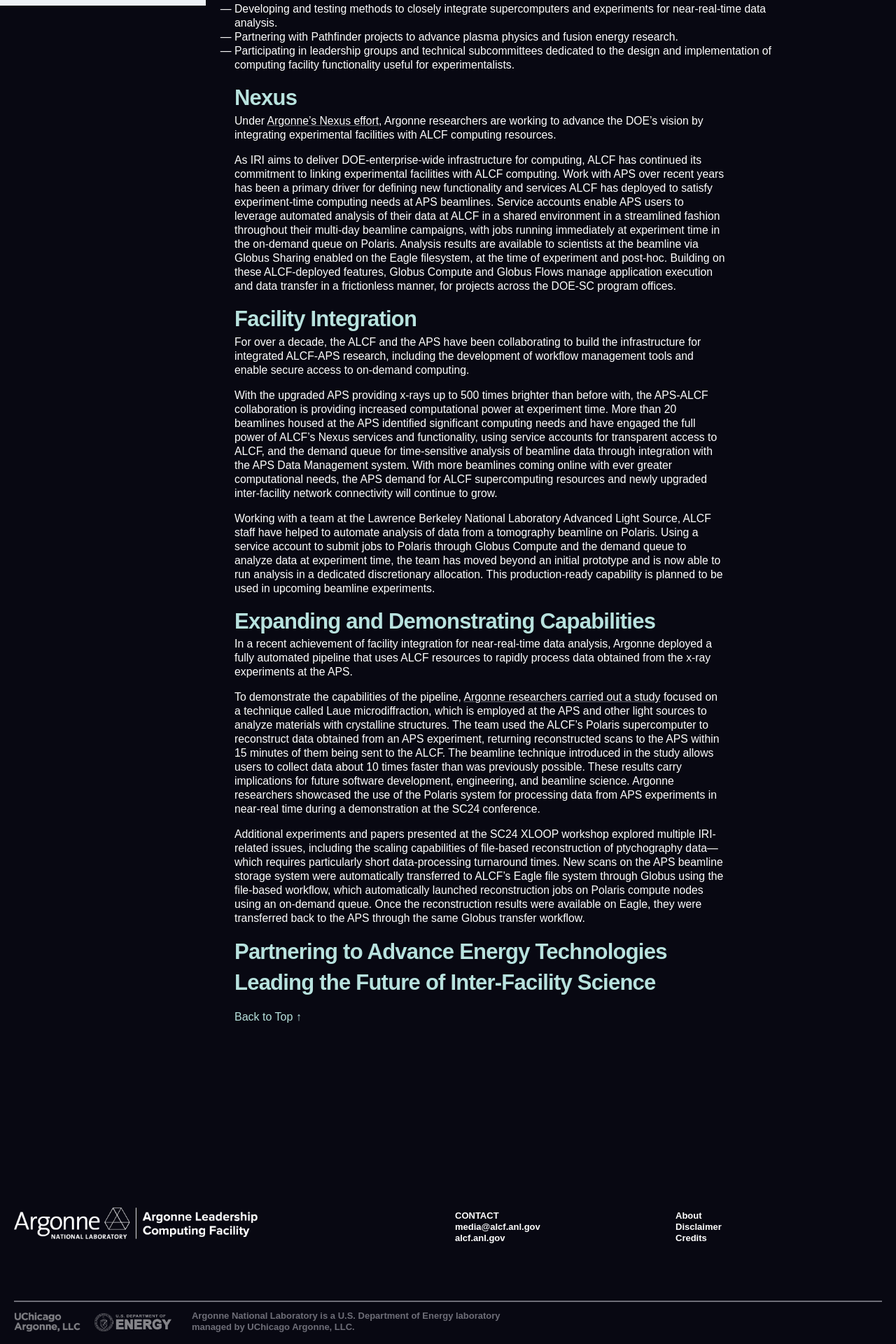
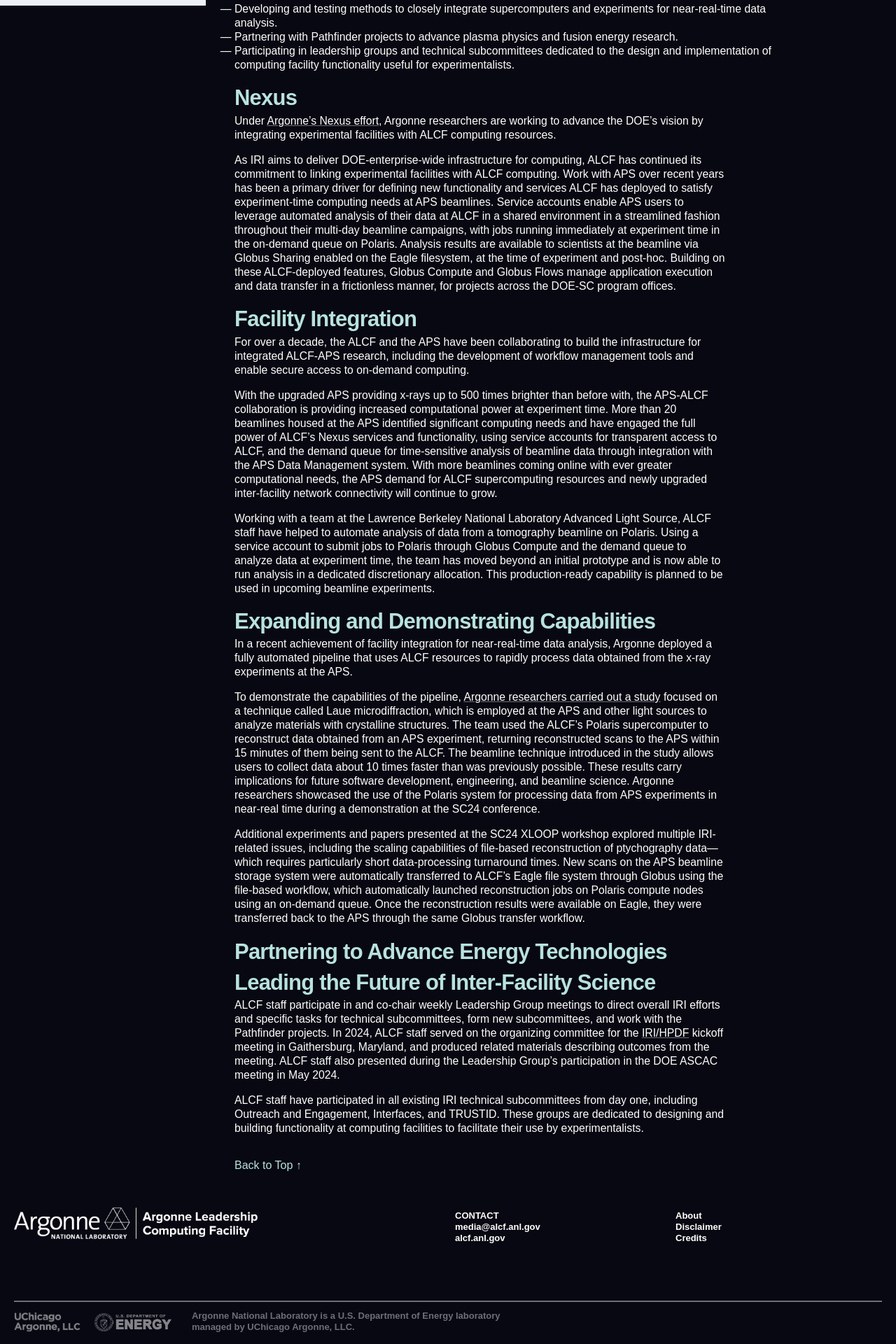
Before and after one commit to argonne-lcf/AR2024, a Jekyll site: the page built from 02_features/nexus-iri.md, in a window 1280 px wide. Shown: the part 1336-3256 px from the top of the page at 70% size. Built offline with Jekyll 4.4.1, drawn with Linux system fonts in a browser that asks for light colours; some web fonts are replaced.

Commit message:
Update nexus-iri.md
leading the future text

```diff
--- a/02_features/nexus-iri.md
+++ b/02_features/nexus-iri.md
@@ -51,3 +51,7 @@
 
 
 # Leading the Future of Inter-Facility Science
+
+ALCF staff participate in and co-chair weekly Leadership Group meetings to direct overall IRI efforts and specific tasks for technical subcommittees, form new subcommittees, and work with the Pathfinder projects. In 2024, ALCF staff served on the organizing committee for the [IRI/HPDF](https://www.hpdf.science/) kickoff meeting in Gaithersburg, Maryland, and produced related materials describing outcomes from the meeting. ALCF staff also presented during the Leadership Group's participation in the DOE ASCAC meeting in May 2024.
+
+ALCF staff have participated in all existing IRI technical subcommittees from day one, including Outreach and Engagement, Interfaces, and TRUSTID. These groups are dedicated to designing and building functionality at computing facilities to facilitate their use by experimentalists.
```
